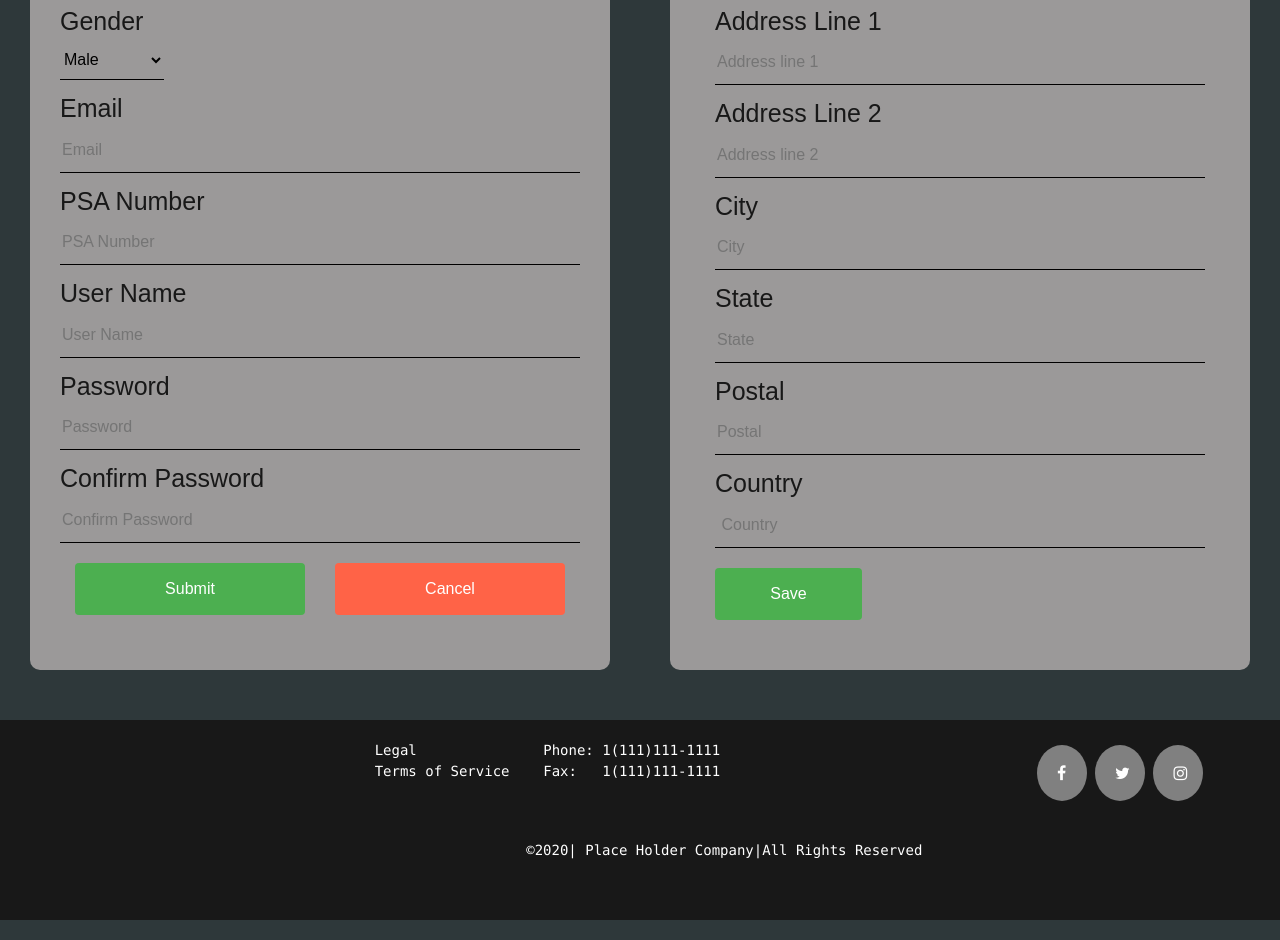
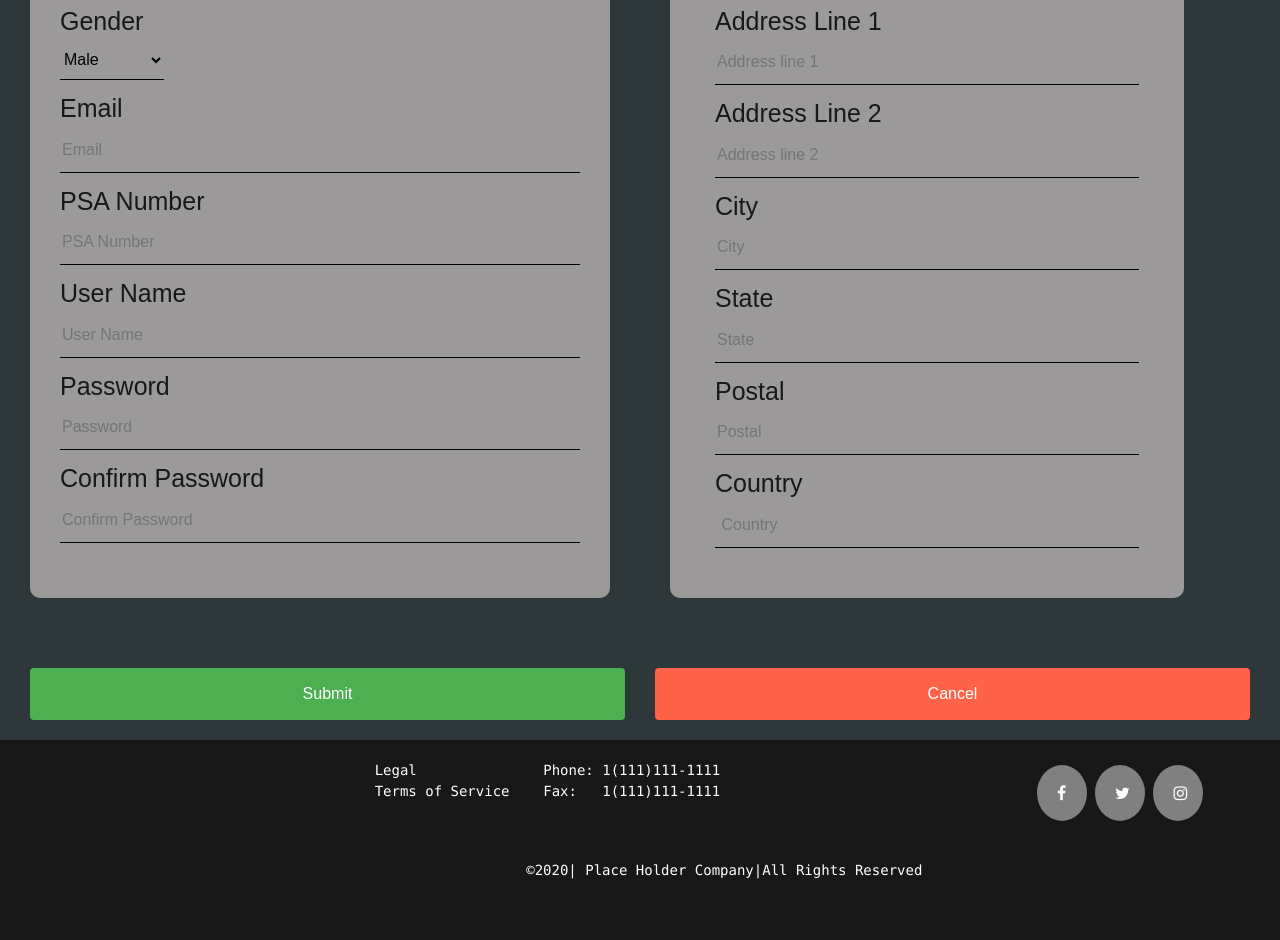
Before and after one commit to trf213/UILAB, a plain HTML site: page Register.html in a window 1280 px wide. Shown: the part 768-1708 px from the top of the page. Drawn offline with nearby package versions, Linux system fonts and the light colour scheme; a script that the page names is missing; a web font is replaced by a local one.

Commit message:
I actually do work

```diff
--- a/Register.html
+++ b/Register.html
@@ -98,14 +98,6 @@
                     <p align= "justify">Confirm Password</p>
                     <input type="text" id="lname" name="lastname" placeholder="Confirm Password">
 
-                    <div class="row">
-                        <div class="top-buffer col-sm-6">
-                            <input type="submit" value="Submit">
-                        </div>
-                        <div class="top-buffer col-sm-6">
-                            <input style="background-color: tomato;"type="submit" value="Cancel">
-                        </div>
-                    </div>
 
 
 
@@ -113,7 +105,7 @@
                   </form>
             </div>
         </div>
-        <div class="row col-sm-6 signUpArea ">
+        <div class="row col-sm-6 signUpArea " style="width: 100%;">
 
                 <div class="row signUp">
                     <div class="col-sm-12">  <h1>Address</h1></div>
@@ -134,11 +126,20 @@
                         <p > Country</p>
                         <input type="text" placeholder=" Country">
 
-                        <input class="top-buffer"style="width: 30%"  type="submit" value="Save">
+
                     </form></div>
 
                 </div>
         </div>
+        <div class="row col-sm-12 bottom-buffer">
+                        <div class="top-buffer col-sm-6">
+                            <input type="submit" value="Submit" href="Security.html">
+                        </div>
+                        <div class="top-buffer col-sm-6">
+                            <input style="background-color: tomato;"type="submit" value="Cancel">
+                        </div>
+                    </div>
+
     </div>
 
 
```
